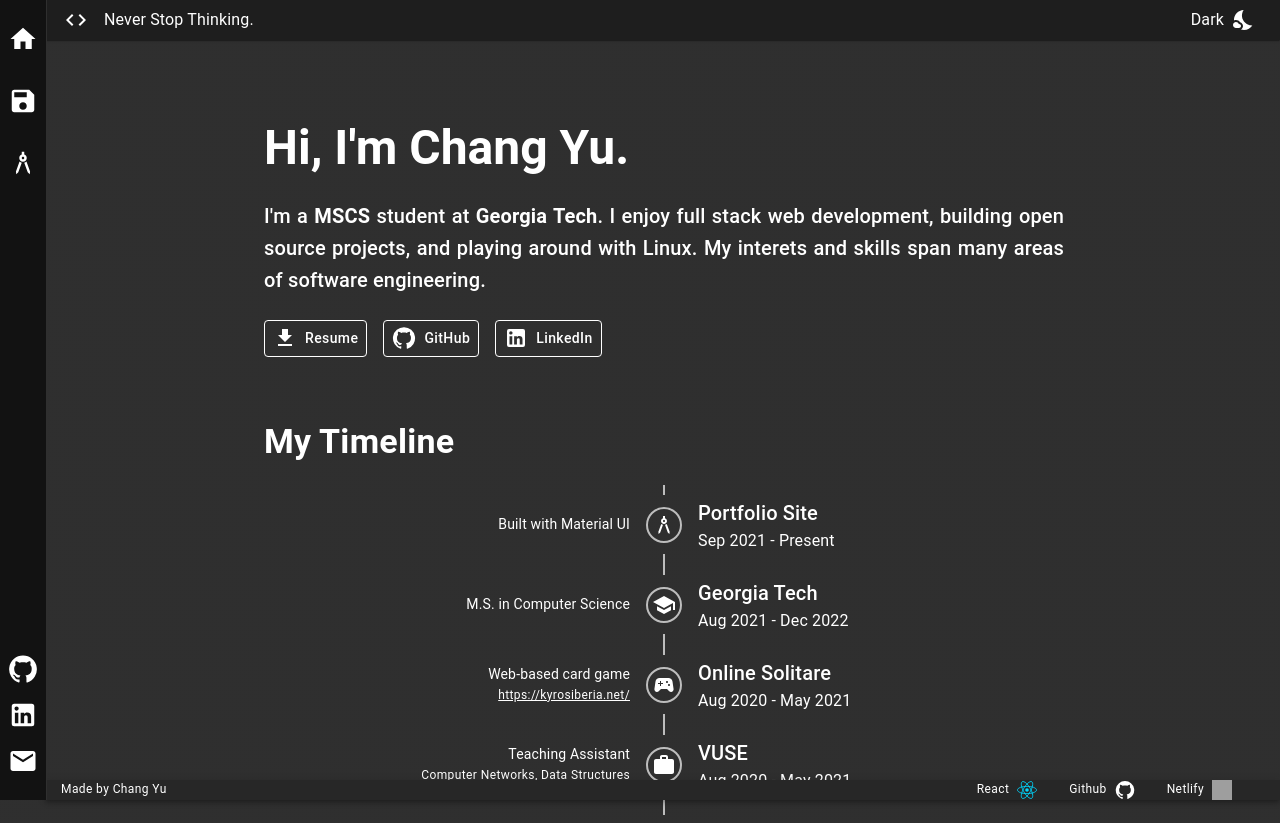
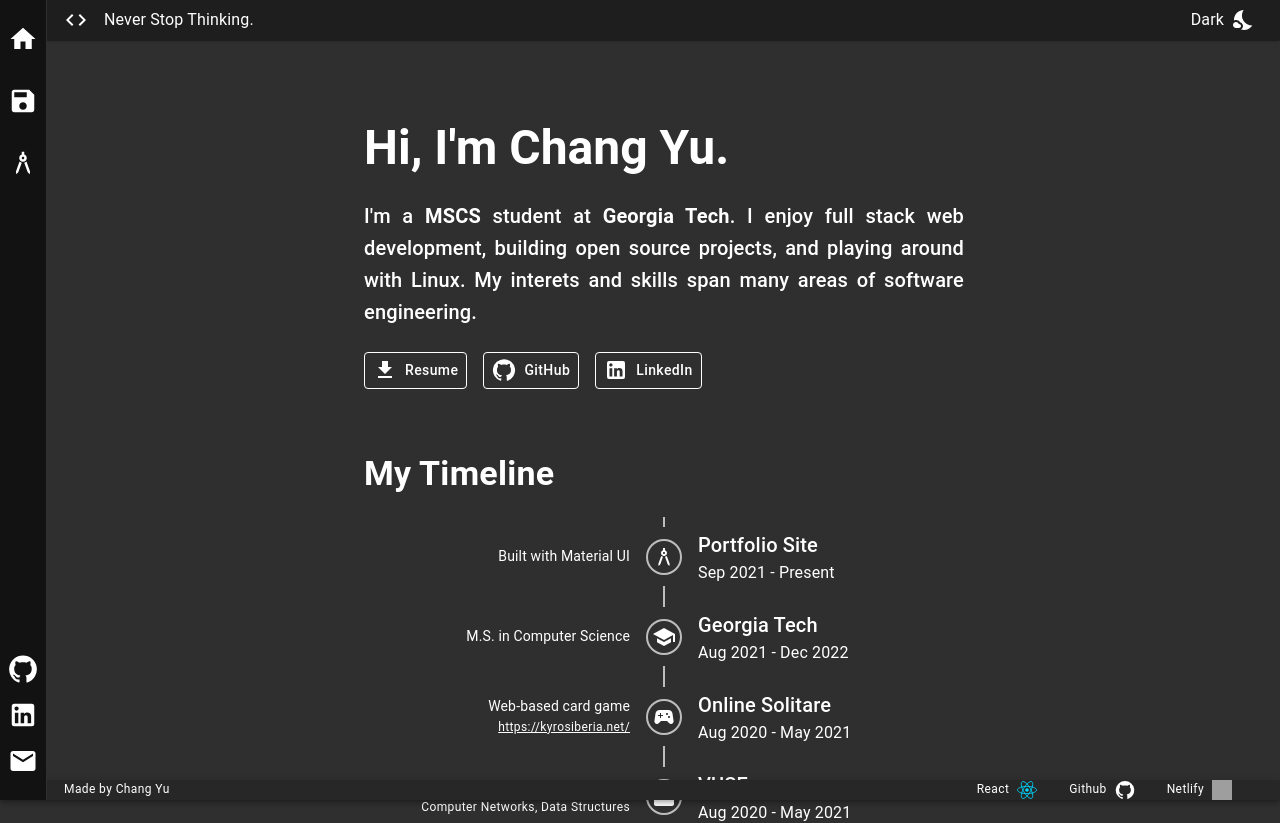
Before and after one commit to ChangMarkusYu/portfolio, a React (Create React App) app: page / in a window 1280 px wide. Shown: the top 823 px of the page. Built offline with nearby package versions, Linux system fonts and the light colour scheme; grey boxes are pictures that could not be loaded.

Commit message:
link cleanup

```diff
--- a/src/components/Home.js
+++ b/src/components/Home.js
@@ -21,7 +21,7 @@
 export const Home = () => {
     return(
         <>
-        <Box sx={{marginRight:"auto", marginLeft:"auto", maxWidth:"800px"}}>
+        <Box sx={{marginRight:"auto", marginLeft:"auto", maxWidth:"600px"}}>
         <Typography variant="h3" align="justify" sx={{mb: 3}}>
             <b>Hi, I'm Chang Yu.</b>
         </Typography>
@@ -34,6 +34,8 @@
         <Stack direction="row" spacing={2} sx={{mt:3}} >
             <Button
                 href="https://www.dropbox.com/s/8vd4jvhs3lq7ydt/CV_Chang%20Yu.pdf?dl=0"
+                target="_blank"
+                rel="noreferrer"
                 variant="outlined"
                 color="inherit"
                 sx={{px:1}}>
@@ -42,6 +44,8 @@
             </Button>
             <Button
                 href="https://github.com/ChangMarkusYu"
+                target="_blank"
+                rel="noreferrer"
                 variant="outlined"
                 color="inherit"
                 sx={{px:1}}>
@@ -50,6 +54,8 @@
             </Button>
             <Button
                 href="https://www.linkedin.com/in/chang-yu-0a2a73157/"
+                target="_blank"
+                rel="noreferrer"
                 variant="outlined"
                 color="inherit"
                 sx={{px:1}}>
--- a/src/components/UIFrame.js
+++ b/src/components/UIFrame.js
@@ -83,12 +83,16 @@
         <Stack sx={{mb:2}}>
             <IconButton
                 href="https://github.com/ChangMarkusYu"
+                target="_blank"
+                rel="noreferrer"
                 onMouseOver={onMouseOver("GitHub")}
                 onMouseLeave={onMouseLeave}>
                 <GitHubIcon sx={{ fontSize: iconSize }}/>
             </IconButton>
             <IconButton
                 href="https://www.linkedin.com/in/chang-yu-0a2a73157/"
+                target="_blank"
+                rel="noreferrer"
                 onMouseOver={onMouseOver("LinkedIn")}
                 onMouseLeave={onMouseLeave}>
                 <LinkedInIcon sx={{ fontSize: iconSize }}/>
@@ -120,7 +124,7 @@
 
     return (
         <Header>
-        <Paper elevation={1} sx={{ml:3, pl: 5, py:1}} square>
+        <Paper elevation={1} sx={{pl: 8, py:1}} square>
             <Stack direction="row">
                 <Stack direction="row" spacing={2} sx={{flexGrow: 1}}>
                     <CodeIcon/>
@@ -158,7 +162,6 @@
     bottom: 0,
     flexGrow:1,
     width: "100%",
-    paddingLeft: 45,
     zIndex:1000
 });
 
@@ -170,7 +173,7 @@
 const BottomBar = () => {
     return(
         <Footer>
-            <Paper square sx={{pl:2}} elevation={4}>
+            <Paper square sx={{pl:8}} elevation={4}>
                 <Stack direction="row">
                     <Typography variant="caption" sx={{flexGrow: 1}}>
                         Made by Chang Yu
```
